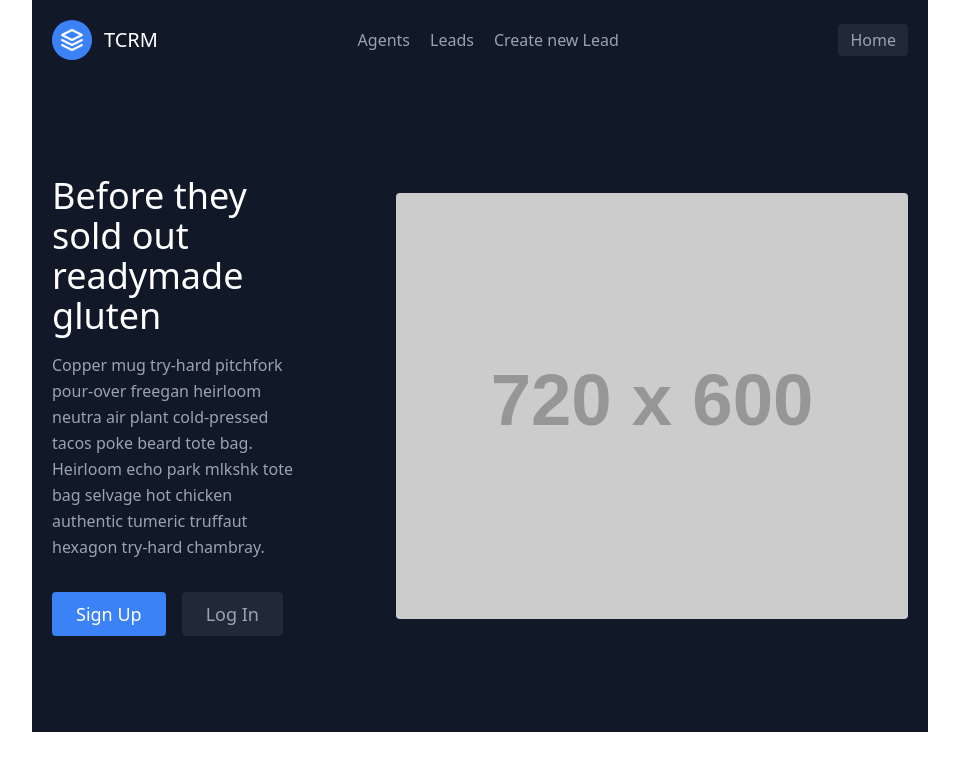
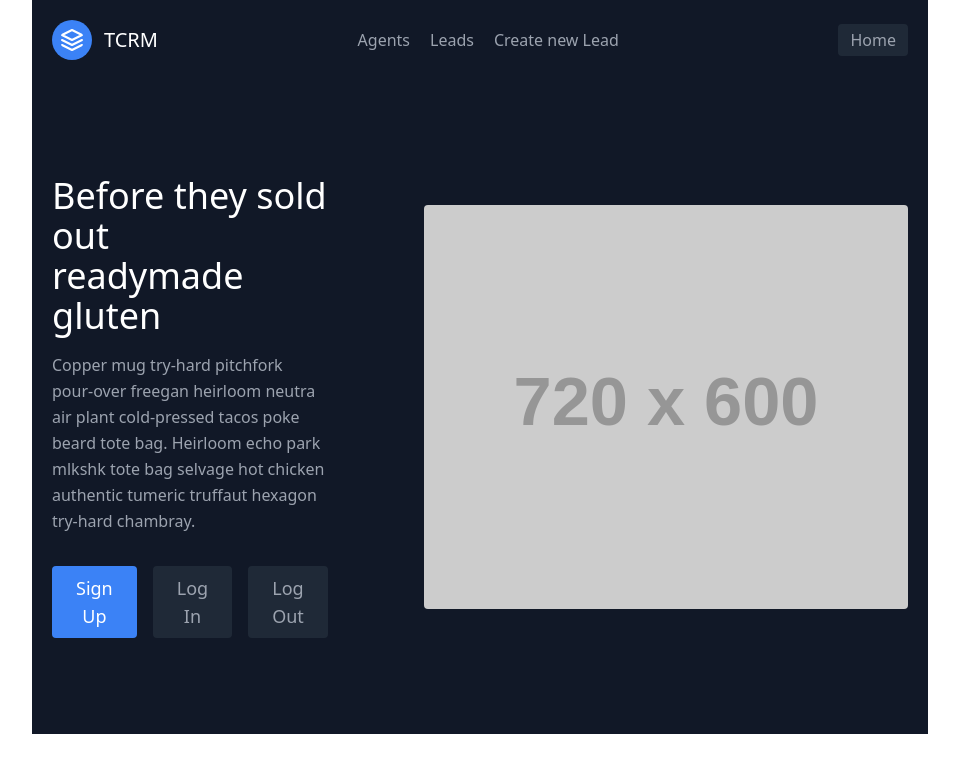
Before and after one commit to Taoheed-O/CRM_w_Django, a Django app: page / in a window 1280 px wide. Shown: the top 773 px of the page, without its empty margins (160-1119 px from the left). Run offline with Django 3.2, Linux system fonts and the light colour scheme; grey boxes labelled with a size stand in for pictures from a placeholder-image service; some libraries are stand-ins or nearby versions.

Commit message:
log out view

```diff
--- a/TCRM/leads/templates/leads/landingpage.html
+++ b/TCRM/leads/templates/leads/landingpage.html
@@ -15,6 +15,7 @@
           {% else %}
           <button class="ml-4 inline-flex text-gray-400 bg-gray-800 border-0 py-2 px-6 focus:outline-none hover:bg-gray-700 hover:text-white rounded text-lg"><a href="login">Log In</a></button>
           {% endif %}
+          <button class="ml-4 inline-flex text-gray-400 bg-gray-800 border-0 py-2 px-6 focus:outline-none hover:bg-gray-700 hover:text-white rounded text-lg"><a href="#">Log Out</a></button>
         </div>
       </div>
       <div class="lg:max-w-lg lg:w-full md:w-1/2 w-5/6">
```
